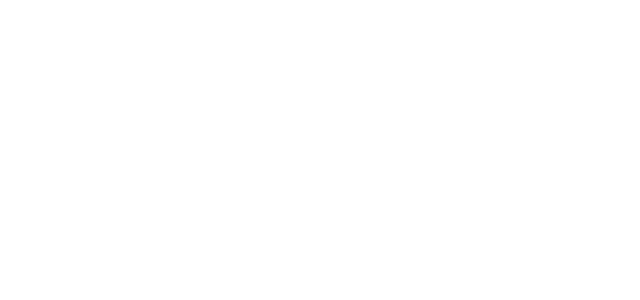
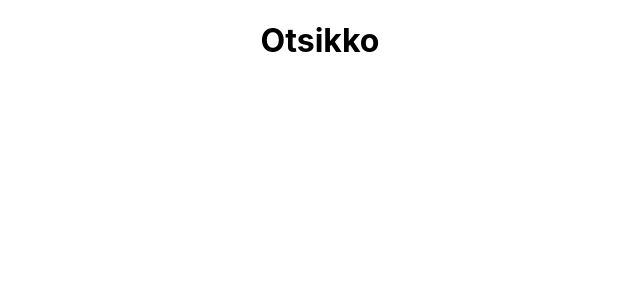
Before and after one commit to tovrleaf/weather-react-app, a React (Create React App) app: page / in a window 1280 px wide. Shown: the top 300 px of the page, without its empty margins (320-960 px from the left). Built offline with nearby package versions, Linux system fonts and the light colour scheme.

Commit message:
Add Header component

```diff
--- a/src/App.js
+++ b/src/App.js
@@ -1,10 +1,12 @@
 import React, { Component } from 'react';
 import './App.css';
+import Header from './Header';
 
 class App extends Component {
   render() {
     return (
       <div className="App">
+        <Header />
       </div>
     );
   }
--- /dev/null
+++ b/src/Header.js
@@ -0,0 +1,11 @@
+import React, { Component } from 'react'
+
+class Header extends Component {
+  render() {
+    return (
+      <h1>Otsikko</h1>
+    );
+  }
+}
+
+export default Header;
```
